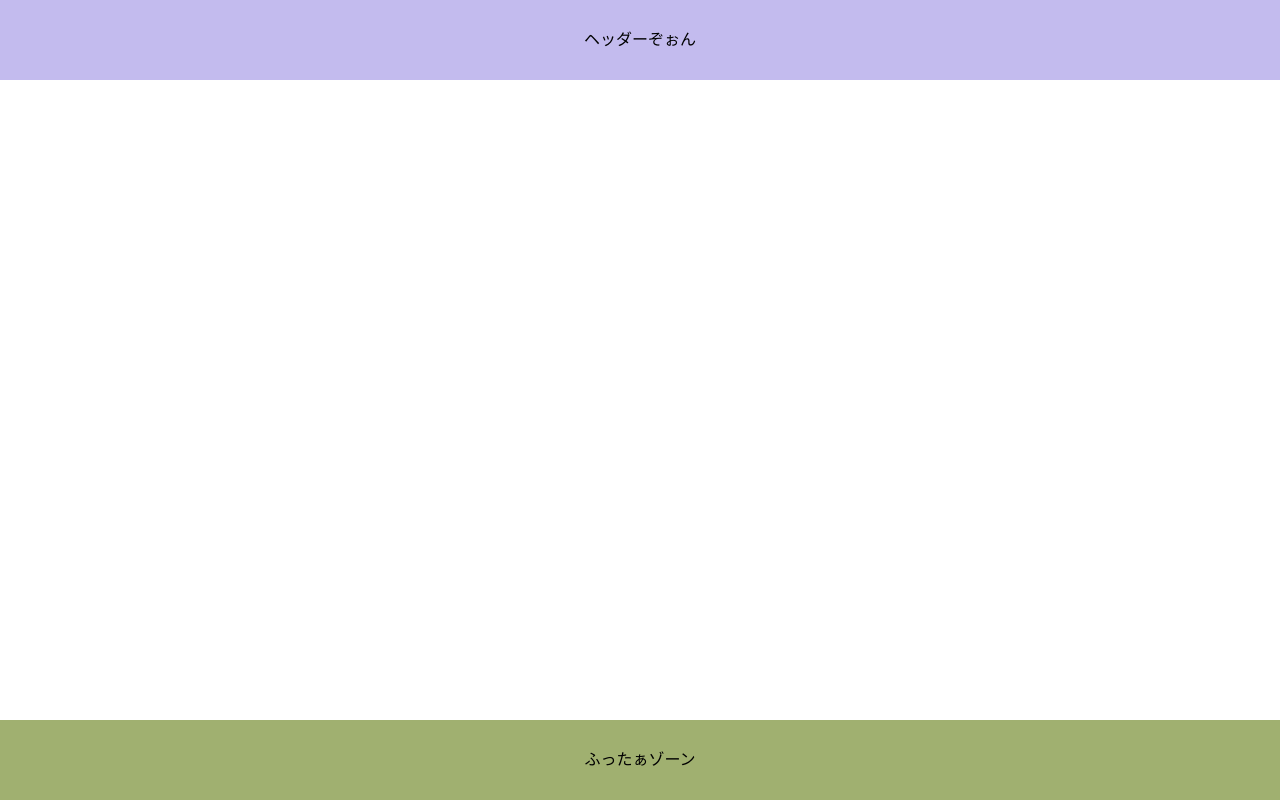
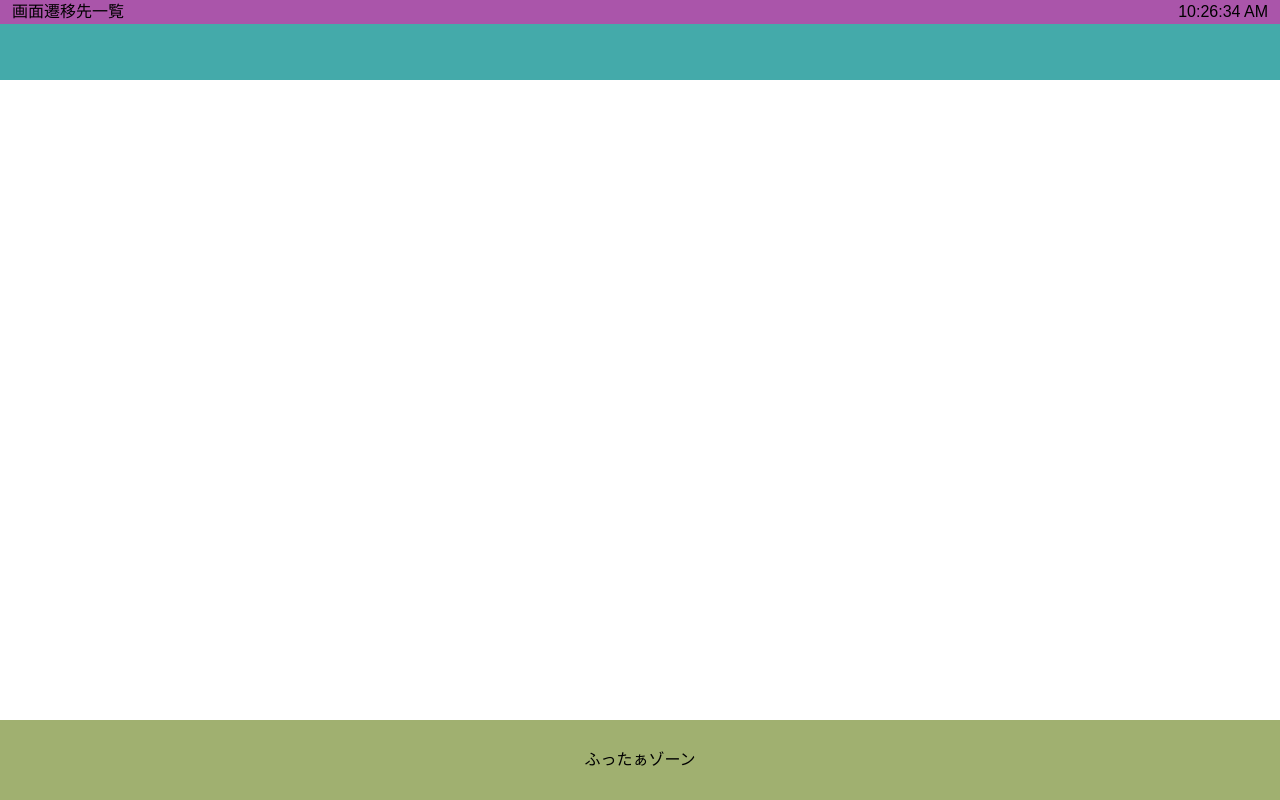
Before and after one commit to itanimura-wwwave/Nuxt-Training, a Nuxt app in the folder front_app/: page / in a window 1280 px wide. Before the commit this address had no page. Built offline with nearby package versions, Linux system fonts and the light colour scheme.

Commit message:
ヘッダーファイルの調整

```diff
--- a/front_app/components/AppHeader.vue
+++ b/front_app/components/AppHeader.vue
@@ -1,5 +1,72 @@
+<script setup lang="ts">
+
+import { NuxtLink } from '#components';
+let intervalId: ReturnType<typeof setInterval> | null = null;
+
+
+  const pathIndex = ref<string[]>( [
+    "home",
+    "character",
+  ])
+
+  const currentTimeRef = ref<string>('Now mouting...')
+  const setCurrentTime = () =>{
+    console.log('a')
+    const dateObject = new Date()
+    currentTimeRef.value = dateObject.toLocaleTimeString()
+  }
+
+
+  onMounted(()=>{
+    intervalId = setInterval(() => {
+      setCurrentTime()
+    }, 1000);
+  })
+
+  onUnmounted(()=>{
+    if(intervalId) {
+      clearInterval(intervalId)
+    }
+  })
+
+</script>
+
 <template>
-  <header class="bg-[#c3bbee] flex items-center justify-center">
-    ヘッダーぞぉん
+  <!-- headerに付与するクラスは上位階層で指定するため、何も指定しないこと -->
+  <header>
+    <div class="bg-[#c3bbee] w-full h-full flex flex-col">
+      <div
+        class="bg-[#aa55aa] flex justify-between w-full h-[30%] pl-3 pr-3"
+      >
+        画面遷移先一覧
+        <p>
+          {{ currentTimeRef }}
+        </p>
+    </div>
+      <div class="bg-[#44aaaa] flex w-full h-[70%] justify-start items-end pl-3 pb-2 text-l font-semibold">
+
+
+
+        <div
+          v-for="(title, index) in pathIndex" :key="index"
+          class="flex"
+        >
+          <div
+            v-if="index !== 0"
+            class="flex justify-center items-center pl-1 pr-1 w-4 h-full text-white"
+          >
+
+          </div>
+          <NuxtLink
+            :to="`/${title}`"
+            class="border-2 rounded-md border-black p-1 bg-[#ddff88]"
+          >
+            {{title}}
+          </NuxtLink>
+        </div>
+
+    </div>
+
+    </div>
   </header>
 </template>
```
Also changed, not shown: front_app/pages/character/index.vue (renamed from front_app/pages/charactor/index.vue).
